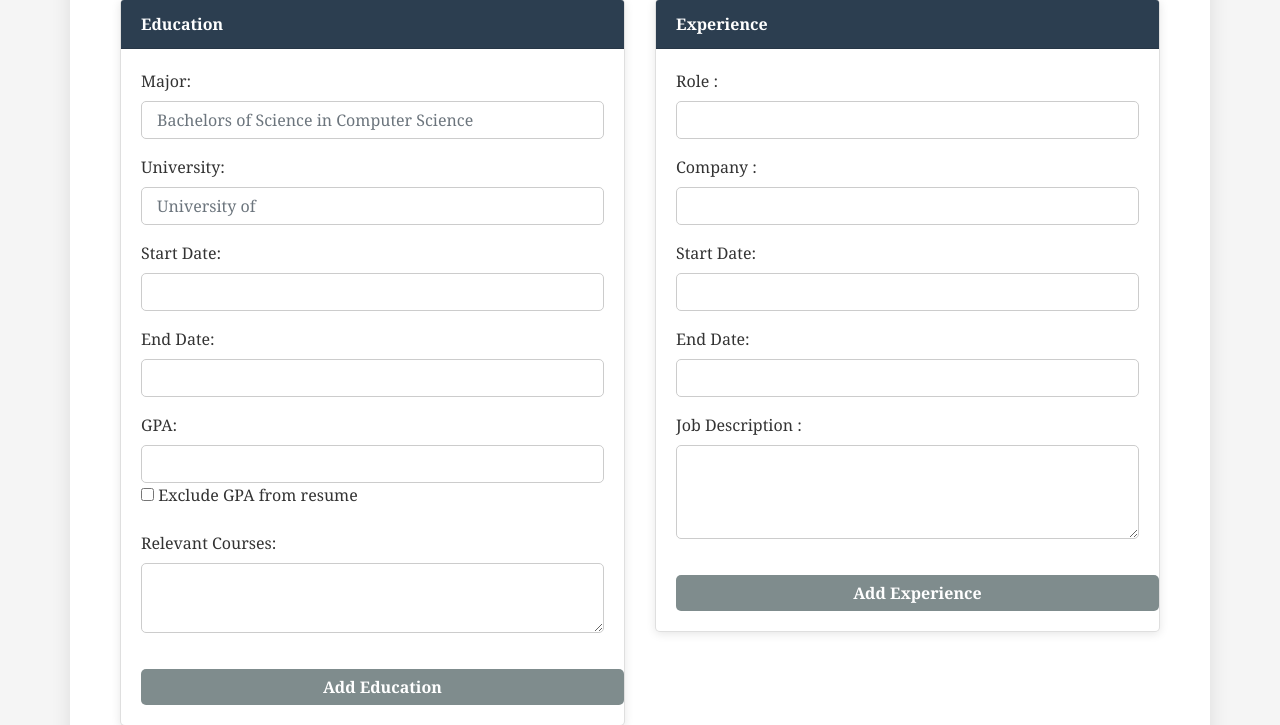
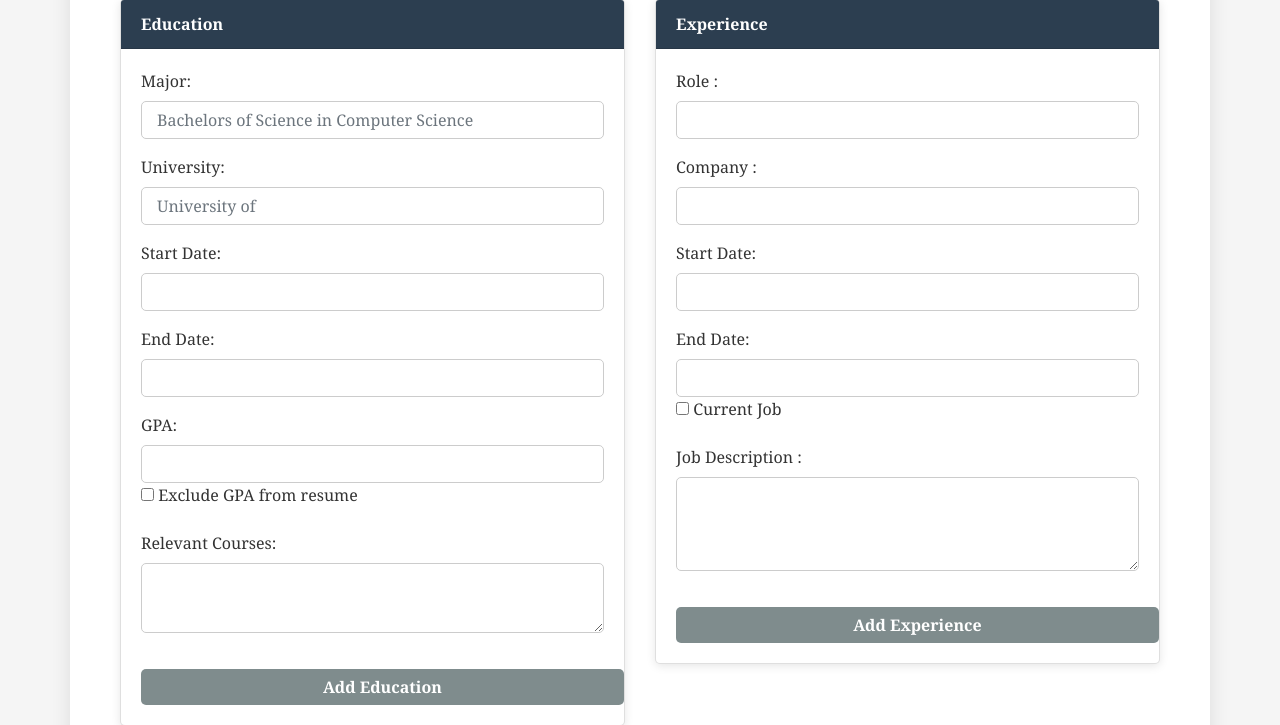
Before and after one commit to SBertrand-47/resumeGenerator, a Flask app: page / in a window 1280 px wide. Shown: the part 855-1580 px from the top of the page. Run offline with Flask 3, Linux system fonts and the light colour scheme; some libraries are stand-ins or nearby versions.

Commit message:
Working on adding current job checkbox

```diff
--- a/app.py
+++ b/app.py
@@ -44,17 +44,24 @@ def generate_resume():
 
     print("Final GPAs:", gpas)
 
-    # ... rest of the code
-
-
     # Get the list of relevant courses
     courses = request.form.getlist('courses')
 
-    # Get the list of experience periods
-    experience_periods = [
-        f"{start} - {end}"
-        for start, end in zip(request.form.getlist('job_start_date'), request.form.getlist('job_end_date'))
-    ]
+    # Check if the checkbox for the current job is selected:
+    experience_periods = []
+    job_start_dates = request.form.getlist('job_start_date')
+    job_end_dates_hidden = request.form.getlist('job_end_date_hidden')
+
+    print("job_start_dates:", job_start_dates)
+    print("job_end_dates_hidden:", job_end_dates_hidden)
+
+    for i, (start, end_hidden) in enumerate(zip(job_start_dates, job_end_dates_hidden)):
+        if end_hidden == "Present":  # If the hidden end date indicates it's the current job
+            experience_periods.append(f"{start} - Present")
+        else:  # If there's a specific end date provided
+            experience_periods.append(f"{start} - {end_hidden}")
+
+    print("Experience Periods:", experience_periods)
 
     data = {
         'name': request.form.get('name', 'default'),
--- a/templates/home.html
+++ b/templates/home.html
@@ -247,8 +247,14 @@
                         </div>
                         <div class="form-group">
                             <label for="job-end-date">End Date:</label>
-                            <input type="text" class="form-control end-date" id="job-end-date" name="job_end_date">
+                            <input type="text" class="form-control end-date" id="job-end-date" name="job_end_date_visible">
+                            <input type="hidden" id="job-end-date-hidden" name="job_end_date_hidden">
+                            <!-- Only one checkbox for the top-most (most recent) job -->
+                            <input type="checkbox" id="current_job" name="current_job" onchange="toggleEndDate(this)">
+                            <label for="current_job">Current Job</label>
                         </div>
+                        <!-- Add more experience fields as necessary, without the checkbox -->
+
                         <div class="form-group">
                             <label for="job-description">Job Description :</label>
                             <textarea class="form-control" id="job-description" name="job-description" rows="3"></textarea>
@@ -295,6 +301,38 @@
     $(document).ready(function() {
     initializeDatepickers();
 });
+  function toggleEndDate(checkbox) {
+    var endDateInput = $(checkbox).closest('.form-group').find('.end-date');
+    var endDateHiddenInput = $(checkbox).closest('.form-group').find('#job-end-date-hidden');
+
+    if (checkbox.checked) {
+        endDateInput.prop('disabled', true);
+        endDateInput.val('Present');
+        endDateHiddenInput.val('Present');
+    } else {
+        endDateInput.prop('disabled', false);
+        if (!endDateInput.val()) {
+            endDateInput.val(endDateHiddenInput.val()); // Set the value from hidden field if empty
+        }
+        endDateHiddenInput.val(endDateInput.val());
+    }
+}
+
+$(document).ready(function() {
+    $('.end-date').on('input', function() {
+        var endDateInput = $(this);
+        var endDateHiddenInput = endDateInput.closest('.form-group').find('#job-end-date-hidden');
+        endDateHiddenInput.val(endDateInput.val());
+        console.log("Hidden Input Value:", endDateHiddenInput.val());
+    });
+});
+
+
+
+
+
+
+
 
     function toggleInput(inputId, checkboxId) {
         var input = document.getElementById(inputId);
```
